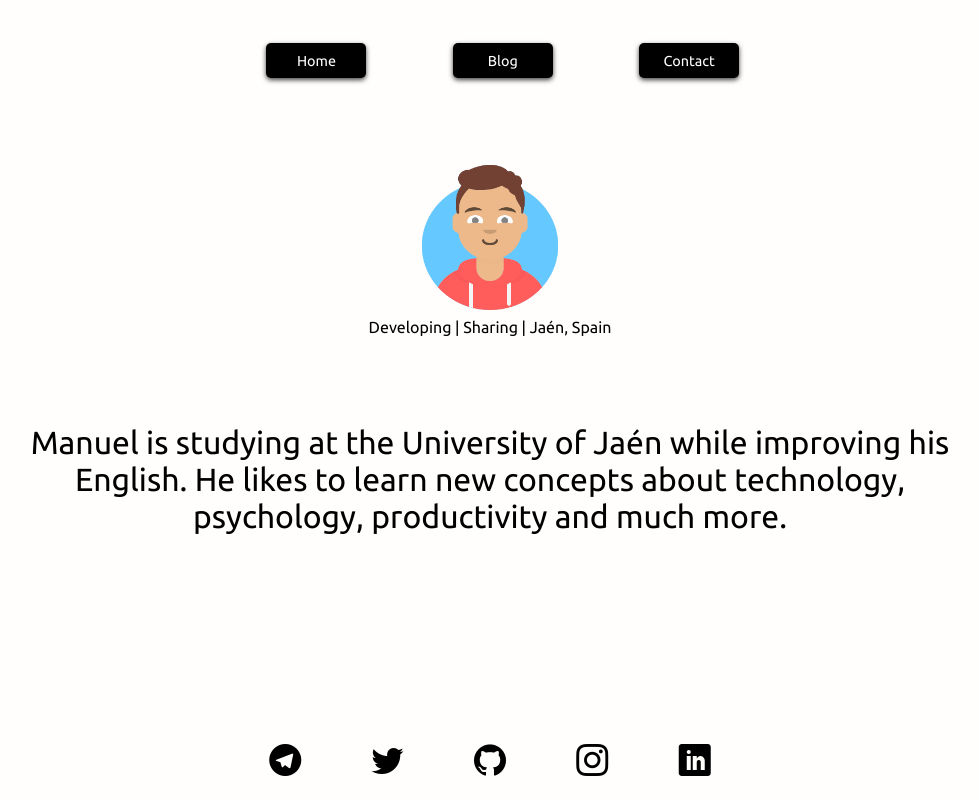
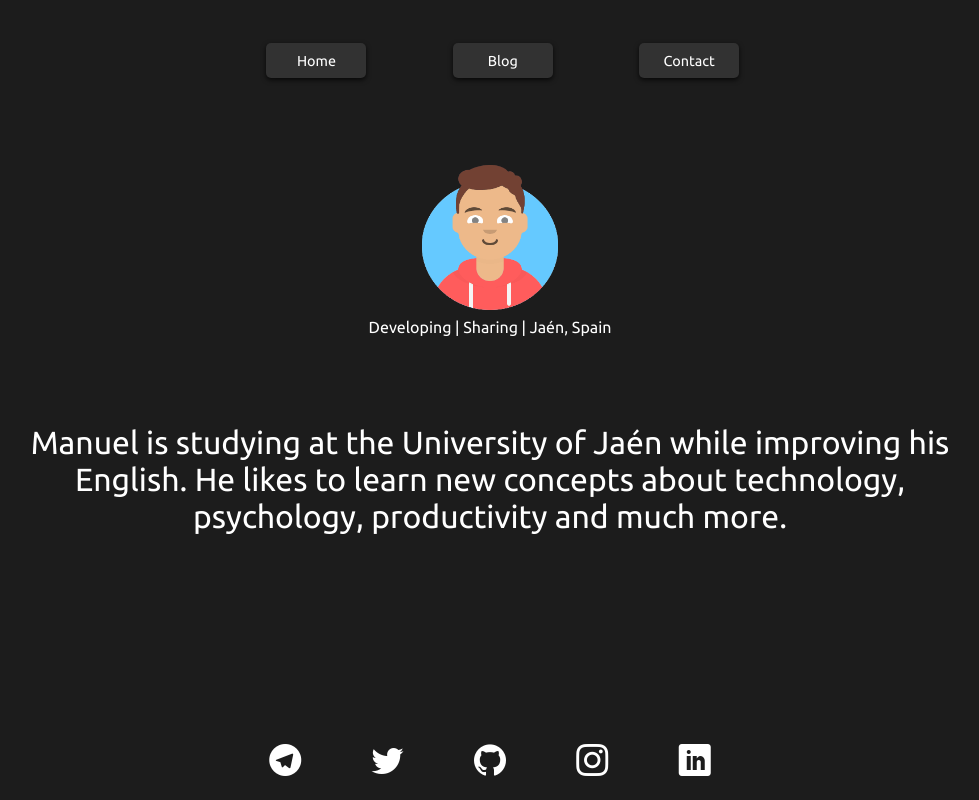
Before and after one commit to manuelalferez/personal-website, a React (Create React App) app: page / in a window 1280 px wide. Shown: the whole page, without its empty margins (150-1129 px from the left). Built offline with nearby package versions, Linux system fonts and the light colour scheme.

Commit message:
feat/fix: Cambio de color del fondo del Home. Ahora es negro. Se han adaptado los botones del menú y los items de la barra social al color negro.

```diff
--- a/src/Component/Home/Home.css
+++ b/src/Component/Home/Home.css
@@ -42,7 +42,7 @@
 
   .icon-instagram, .icon-twitter, .icon-github, .icon-linkedin, .icon-telegram {
     font-size: 2em;
-    color: black;
+    color: white;
     text-decoration: none;
   }
 
@@ -69,12 +69,12 @@
   .Home {
     height: 80vh;
     widows: 100vw;
-    background-color: #FFFEFC;
+    background-color: #1C1C1C;
     display: grid;
     grid-template-areas: "picture-status" "description" "social";
     grid-template-rows: 25vh 45vh 10vh;
     padding-top: 20vh;
-    color: black;
+    color: white;
   }
 
   .Picture__Status {
--- a/src/Component/NavBar/Button.css
+++ b/src/Component/NavBar/Button.css
@@ -7,13 +7,13 @@
   margin: 3em;
   border-radius: 5px;
   font-size: 0.9em;
-  background: black;
+  background: #323232;
   box-shadow: 0px 2px 5px 0px rgba(0,0,0,0.75);
 }
 
 .Button:hover {
   cursor: pointer;
-  background: rgb(51, 51, 51);
+  background: #999;
 }
 
 .Button:active {
```
